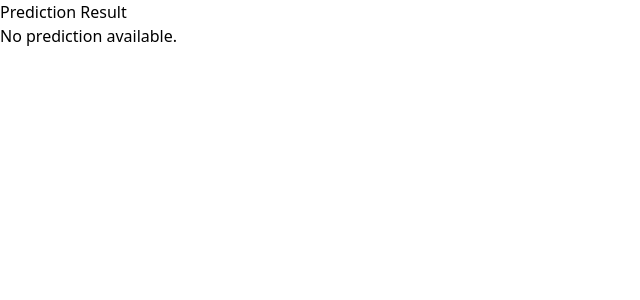
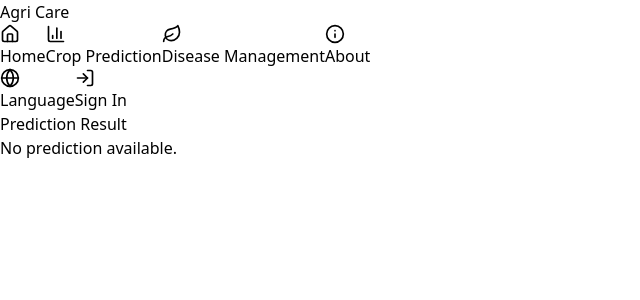
Before and after one commit to irfan7072/AgriCare_Frontend, a React (Vite) app: page /results in a window 1280 px wide. Shown: the top 300 px of the page, without its empty margins (0-640 px from the left). Built offline with nearby package versions, Linux system fonts and the light colour scheme.

Commit message:
Update Results.jsx

```diff
--- a/src/pages/Results.jsx
+++ b/src/pages/Results.jsx
@@ -3,6 +3,7 @@ import { getPredictionInfo } from '../utills/api';
 import { Prism as SyntaxHighlighter } from 'react-syntax-highlighter';
 import { solarizedlight } from 'react-syntax-highlighter/dist/esm/styles/prism';
 import { useTranslation } from 'react-i18next';
+import Sidebar from './Sidebar'; // ✅ Import Sidebar
 
 const Results = () => {
   const [predictionData, setPredictionData] = useState(null);
@@ -32,8 +33,20 @@ const Results = () => {
     }
   };
 
+  const handleSignOut = () => {
+    localStorage.removeItem("authToken");
+    alert("Signed out successfully!");
+    window.location.href = "/login"; // Redirect to login
+  };
+
   return (
-    <div className="min-h-screen flex flex-col items-center justify-center bg-green-200 p-6">
+    <div className="flex h-screen overflow-hidden">
+      {/* Sidebar */}
+      <Sidebar onSignOut={handleSignOut} />
+
+      {/* Main Content */}
+      <main className="ml-20 group-hover:ml-64 flex-1 overflow-y-auto transition-all duration-300 px-6 py-8 bg-green-100">
+        <div className="flex flex-col items-center">
           <div className="bg-white bg-opacity-80 p-6 rounded-lg shadow-md max-w-md w-full">
             <h1 className="text-3xl font-bold text-green-800 mb-4 text-center">
               {t("predictionResult")}
@@ -86,6 +99,8 @@ const Results = () => {
             </div>
           )}
         </div>
+      </main>
+    </div>
   );
 };
 
```
Lines whose indentation alone changed are shown as unchanged.
